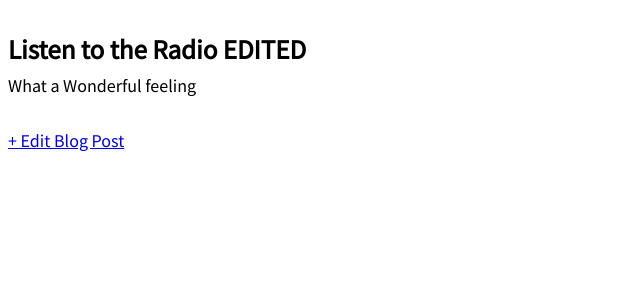
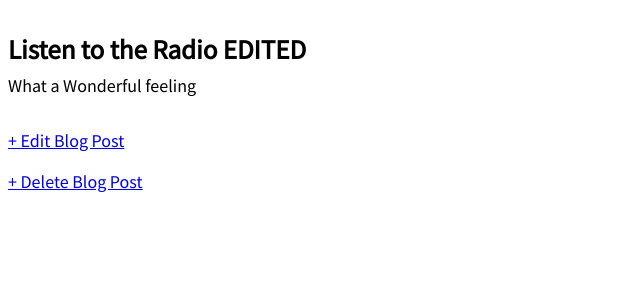
Before and after one commit to mkaychuks/Django-For-Beginners, a Django app: page /post/5/ in a window 1280 px wide. Shown: the part 102-402 px from the top of the page, without its empty margins (0-640 px from the left). Run offline with Django 3.2, Linux system fonts and the light colour scheme; data comes from the database, SQL or seed files in the repository; both versions use the stored data as it was after the commit.

Commit message:
DeleteView handled successfully :smile:

```diff
--- a/blog/urls.py
+++ b/blog/urls.py
@@ -6,6 +6,7 @@ from .views import (
     BlogDetailView, blogDetailView,
     BlogCreateView, blogCreateView,
     BlogUpdateView, blogUpdateView,
+    BlogDeleteView, blogDeleteView
 )
 
 # from imports in .views, I placed each CBV with
@@ -24,4 +25,6 @@ urlpatterns = [
     #path('post/new/', blogCreateView, name='post_new'),
     path('post/<int:pk>/edit/', BlogUpdateView.as_view(), name='post_edit'),
     #path('post/<int:pk>/edit/', BlogUpdateView.as_view(), name='post_edit'),
+    path('post/<int:pk>/delete/', BlogDeleteView.as_view(), name='post_delete'),
+    path('post/<int:pk>/delete/', blogDeleteView, name='post_delete'),
 ]
--- a/blog/views.py
+++ b/blog/views.py
@@ -1,6 +1,7 @@
 from django.shortcuts import render, get_object_or_404, redirect
 from django.views.generic import ListView, DetailView
-from django.views.generic.edit import CreateView, UpdateView
+from django.views.generic.edit import CreateView, UpdateView, DeleteView
+from django.urls import reverse_lazy
 
 
 from .models import Post
@@ -86,3 +87,17 @@ def blogUpdateView(request, pk):
     context = {'form': form}
     template_name = 'post_edit.html'
     return render(request, template_name, context)
+
+
+
+
+class BlogDeleteView(DeleteView):
+    model = Post
+    template_name = 'post_delete.html'
+    success_url = reverse_lazy('home')
+
+# Recreating the DeleteView using Function Based View
+def blogDeleteView(request, pk):
+    post = get_object_or_404(Post, pk=pk)
+    post.delete()
+    return reverse_lazy('home')
--- a/templates/post_detail.html
+++ b/templates/post_detail.html
@@ -7,4 +7,5 @@
         <p>{{ post.body }}</p>
     </div>
     <a href="{% url 'post_edit' post.pk %}">+ Edit Blog Post</a>
+    <p><a href="{% url 'post_delete' post.pk %}">+ Delete Blog Post</a></p>
 {% endblock content %}
```
Also changed, not shown: templates/post_delete.html (added, +11 -0 lines), db.sqlite3.
